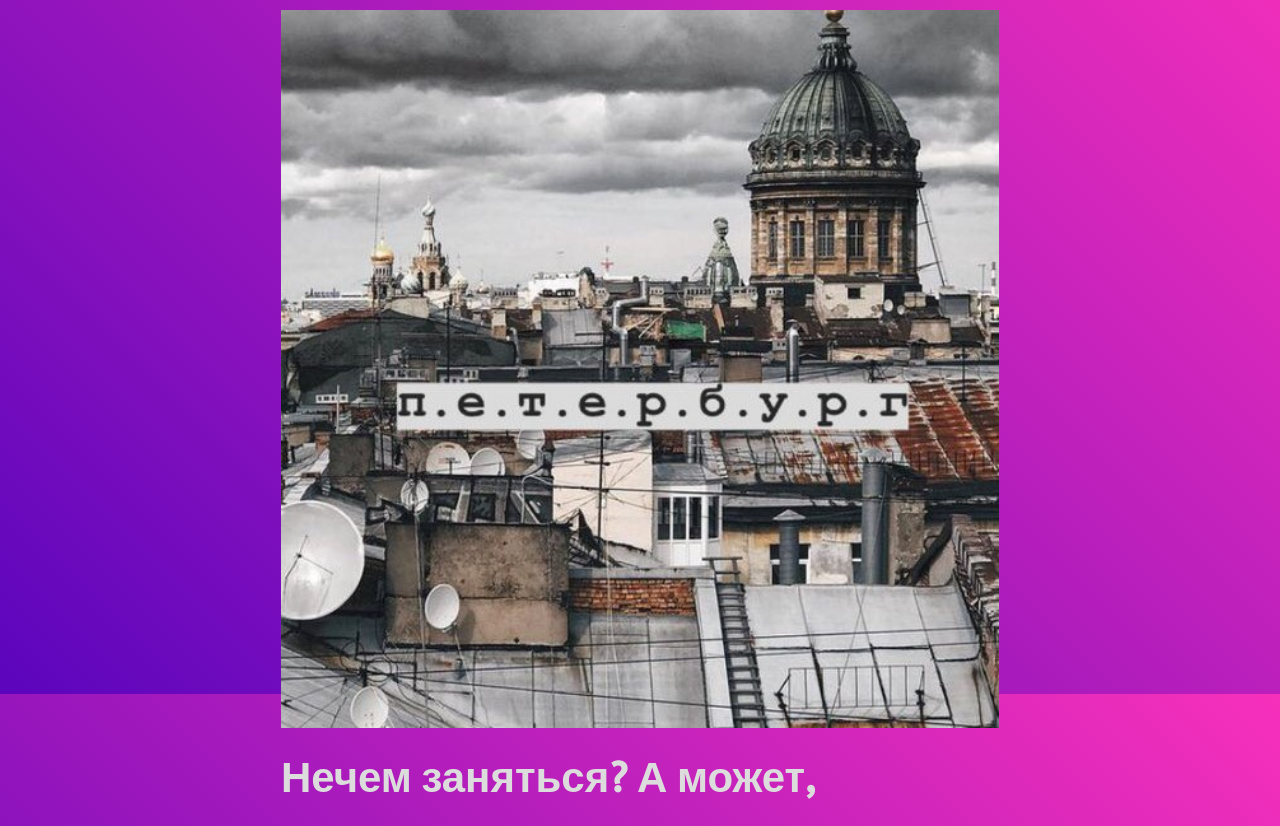
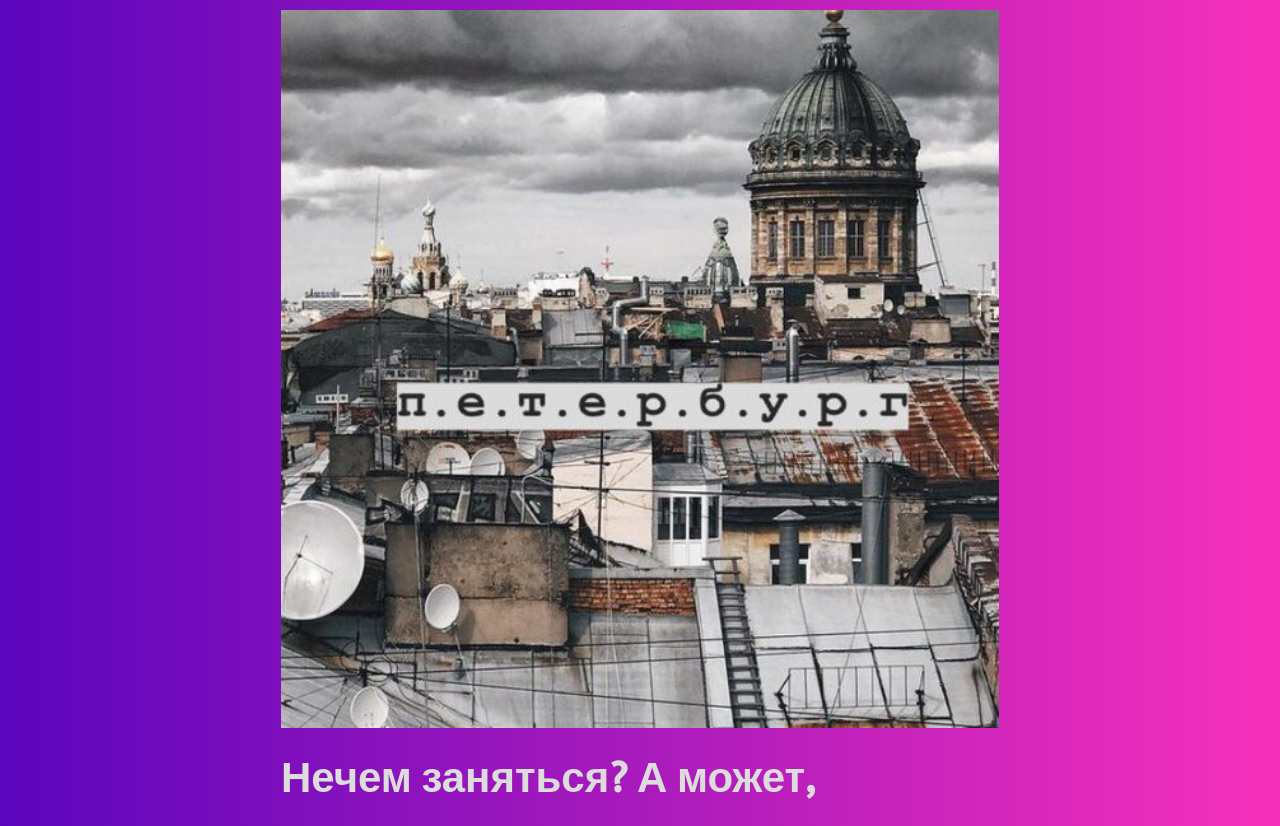
Before and after one commit to frenchmandarinka/SaintP-ideas, a plain HTML site: page index.html in a window 1280 px wide. Shown: the part 106-932 px from the top of the page. Drawn offline with Linux system fonts and the light colour scheme.

Commit message:
Update styles.css

```diff
--- a/styles.css
+++ b/styles.css
@@ -12,7 +12,7 @@ html {
 
 body {
   /* background-color: purple; */
-  background: linear-gradient(45deg, rgb(91, 5, 189), rgb(247, 48, 187));
+  background: linear-gradient(90deg, rgb(91, 5, 189), rgb(247, 48, 187));
   color: gainsboro;
   position: relative;
   max-width: 790px;
```
